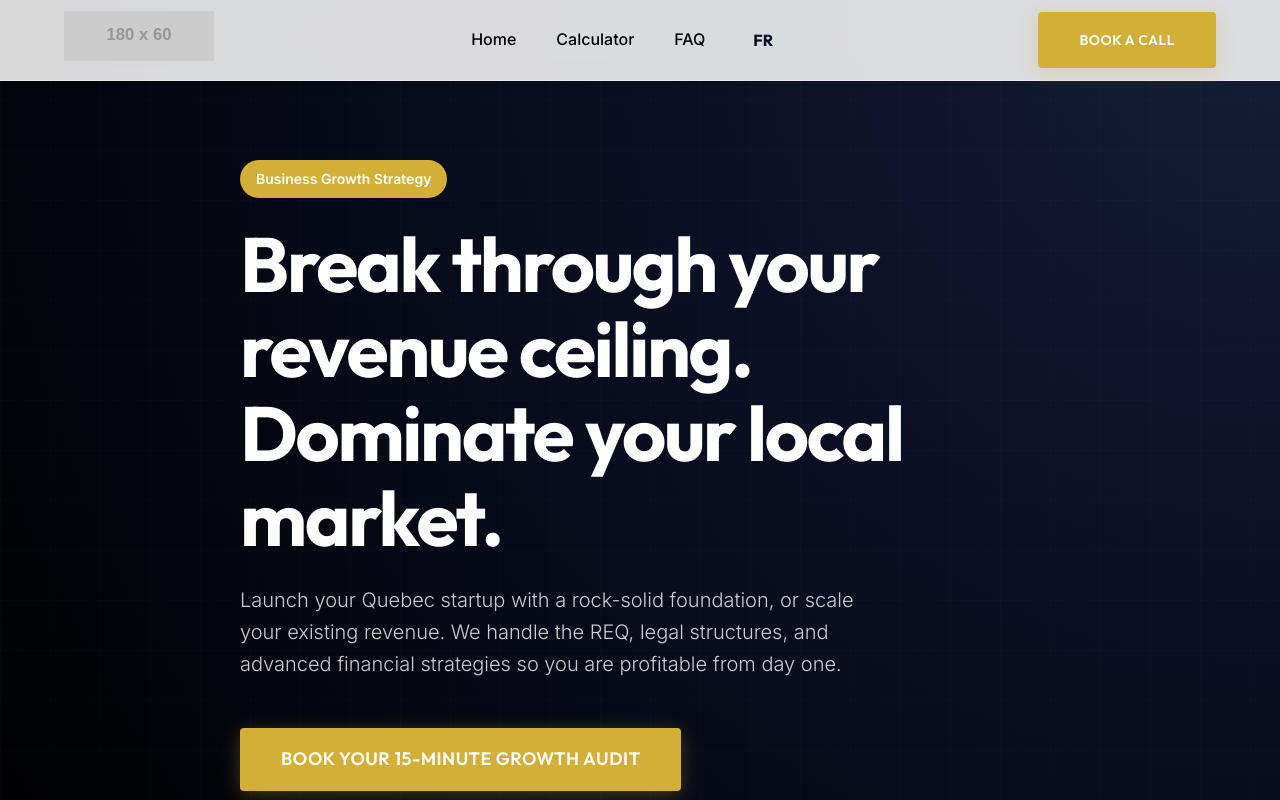
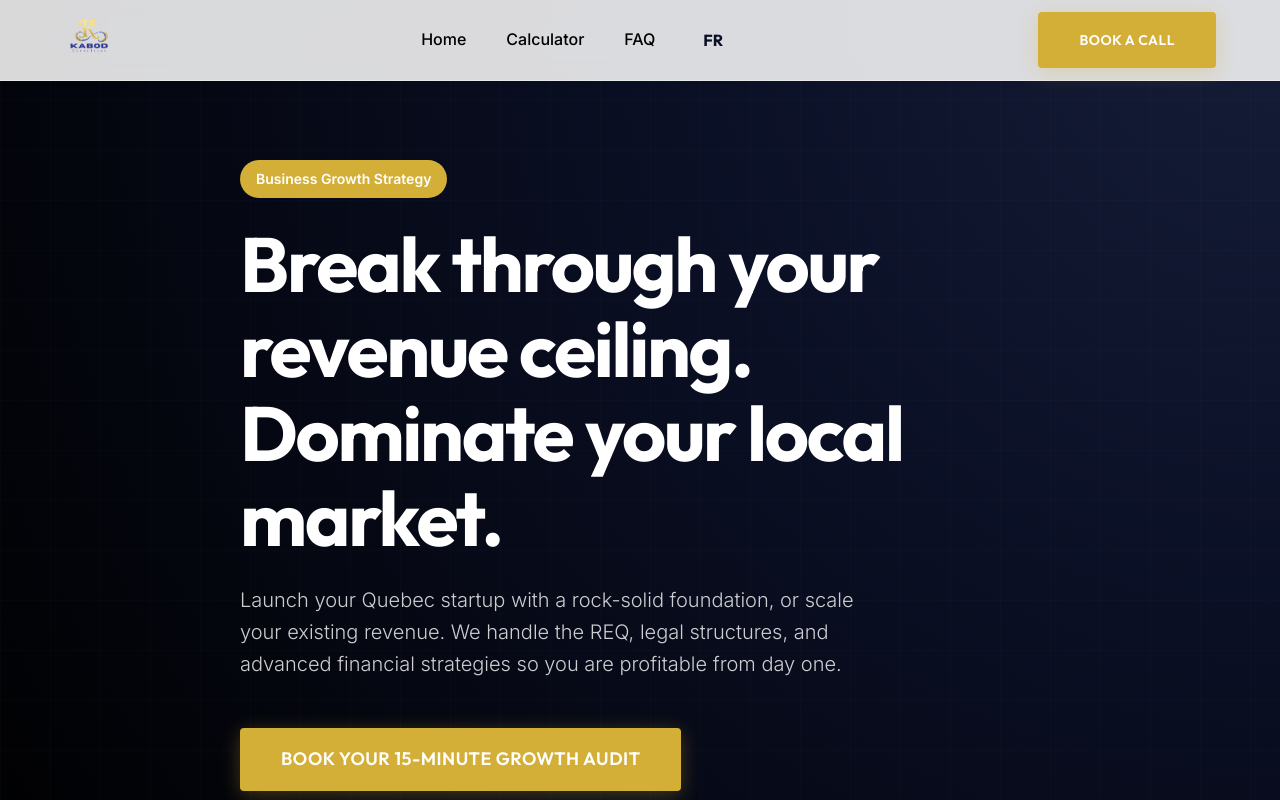
Before and after one commit to Jlaw-360/kabod-consultant, a plain HTML site: page business.html in a window 1280 px wide. Shown: the top 800 px of the page. Drawn offline with Linux system fonts and the light colour scheme; placeholder pictures from the web are drawn by us.

Commit message:
chore: update website logo

```diff
--- a/business.html
+++ b/business.html
@@ -60,7 +60,7 @@
     <header class="navbar">
         <div class="container nav-container">
             <a href="index.html" class="logo">
-                <img src="KABOD Consultant.png" alt="Kabod Consultant" onerror="this.src='https://via.placeholder.com/180x60?text=Kabod'">
+                <img src="images/logo.png" alt="Kabod Consultant" onerror="this.src='https://via.placeholder.com/180x60?text=Kabod'">
             </a>
             <nav class="nav-links">
                 <a href="index.html" data-i18n="nav.home">Home</a>
@@ -177,7 +177,7 @@
             <div class="footer-info">
                 <div class="contact-details">
                     <a href="index.html" class="logo mb-4">
-                        <img src="KABOD Consultant.png" alt="Kabod Consultant Logo" style="filter: brightness(0) invert(1);" onerror="this.src='https://via.placeholder.com/150x50?text=Kabod'">
+                        <img src="images/logo.png" alt="Kabod Consultant Logo" style="filter: brightness(0) invert(1);" onerror="this.src='https://via.placeholder.com/150x50?text=Kabod'">
                     </a>
                     <h4 data-i18n="footer.contact">Contact Us Today</h4>
                     <p><a href="mailto:rjoseph@kabodconsultant.com">rjoseph@kabodconsultant.com</a></p>
```
Also changed, not shown: index.html (+2 -2 lines), real-estate.html (+2 -2 lines), images/hero_business.png (added), images/hero_real_estate.png (added), images/logo.png (added).
